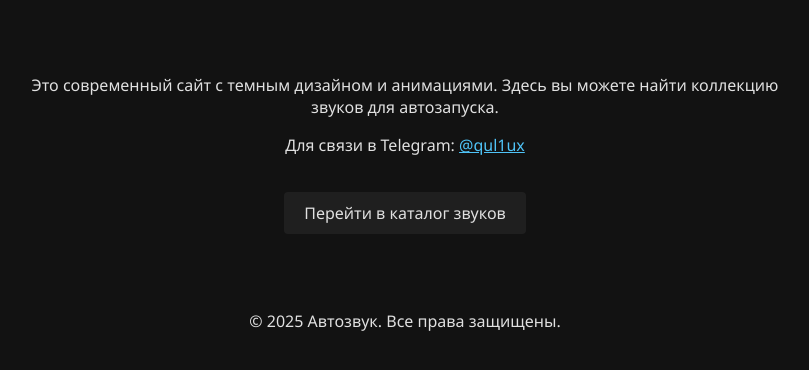
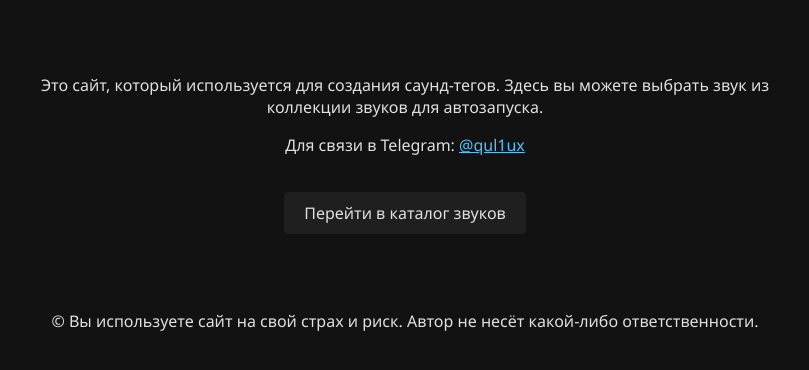
Before and after one commit to Smerch1/nfc-audio-site, a plain HTML site: page index.html in a window 1280 px wide. Shown: the part 260-630 px from the top of the page, without its empty margins (235-1044 px from the left). Drawn offline with Linux system fonts and the light colour scheme.

Commit message:
Update index.html

```diff
--- a/index.html
+++ b/index.html
@@ -55,14 +55,14 @@
     <h1>Добро пожаловать на Автозвук</h1>
   </header>
   <div class="container animate-fade" style="animation-delay: 0.5s;">
-    <p>Это современный сайт с темным дизайном и анимациями. Здесь вы можете найти коллекцию звуков для автозапуска.</p>
+    <p>Это сайт, который используется для создания саунд-тегов. Здесь вы можете выбрать звук из коллекции звуков для автозапуска.</p>
     <p>Для связи в Telegram:
       <a href="https://t.me/qul1ux" target="_blank" style="color:#4fc3f7;">@qul1ux</a>
     </p>
     <a class="button" href="catalog.html">Перейти в каталог звуков</a>
   </div>
   <footer class="animate-fade" style="animation-delay: 1s;">
-    <p>&copy; 2025 Автозвук. Все права защищены.</p>
+    <p>&copy; Вы используете сайт на свой страх и риск. Автор не несёт какой-либо ответственности.</p>
   </footer>
 </body>
 </html>
```
